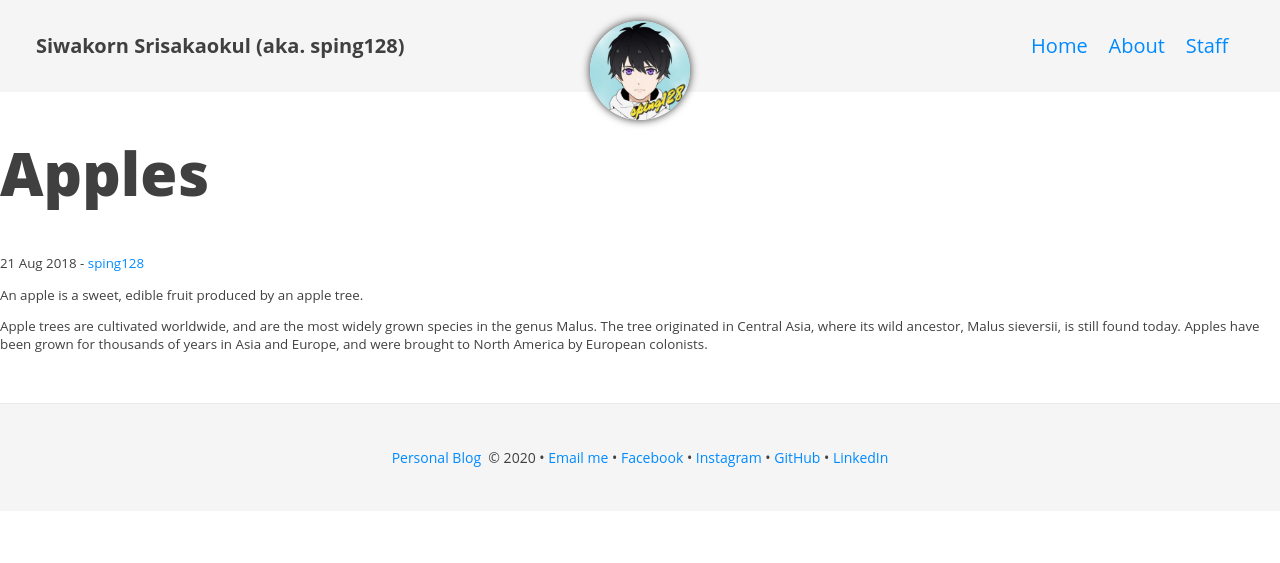
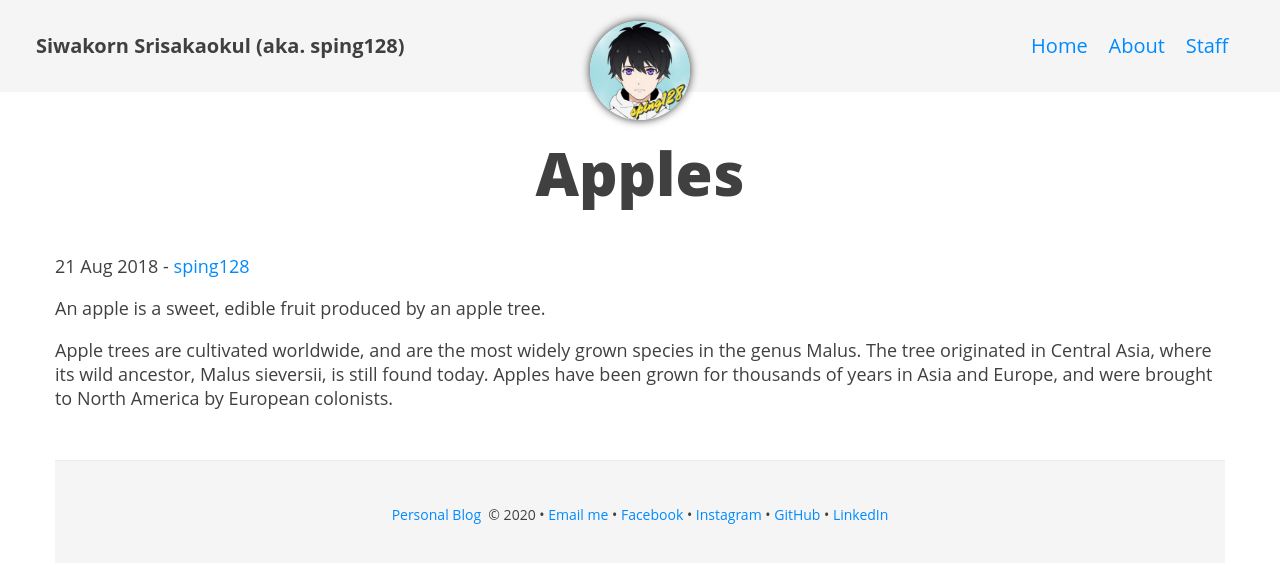
Before and after one commit to sping128/sping128.github.io, a Jekyll site: the page built from _posts/2018-08-21-apples.md, in a window 1280 px wide. Shown: the top 563 px of the page. Built offline with Jekyll 4.4.1, drawn with Linux system fonts in a browser that asks for light colours; nearby versions of some CDN libraries; library files that are not in the unit come from our copies.

Commit message:
Fixed the post layout

```diff
--- a/_layouts/post.html
+++ b/_layouts/post.html
@@ -1,7 +1,10 @@
 ---
 layout: default
 ---
+<div class="container">
+	<div class="page-heading">
 		<h1>{{ page.title }}</h1>
+	</div>
 	<p>
 		{{ page.date | date_to_string }} -
 		{% if site.show_staff %}
```
Lines whose indentation alone changed are shown as unchanged.
